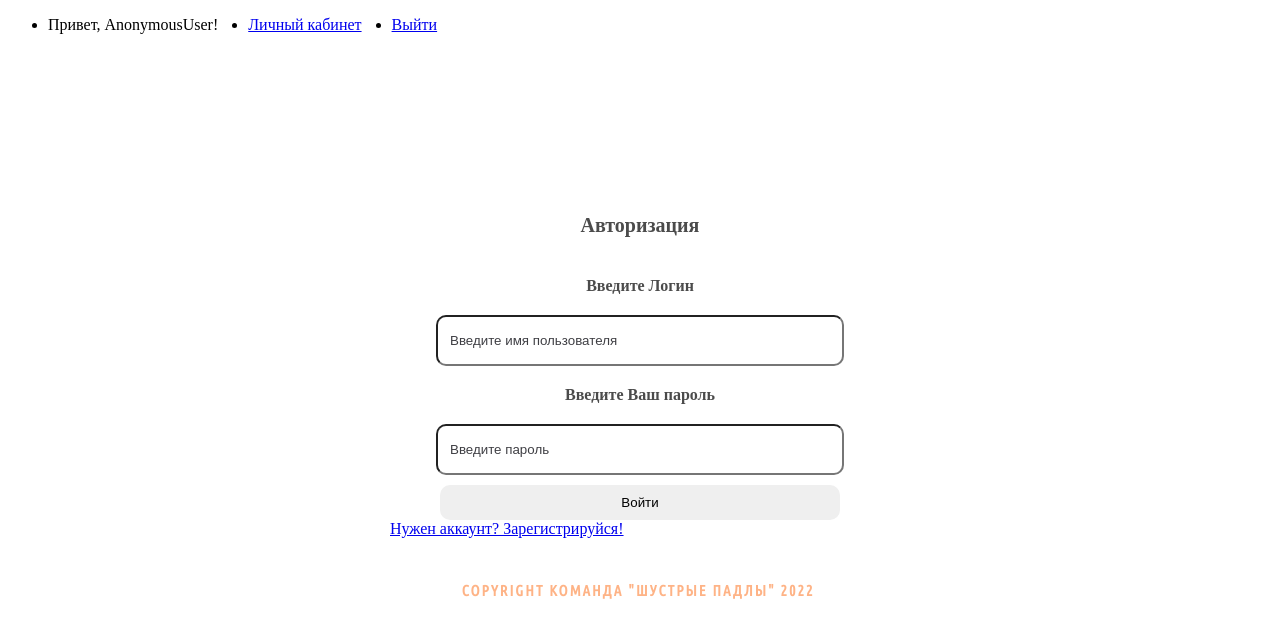
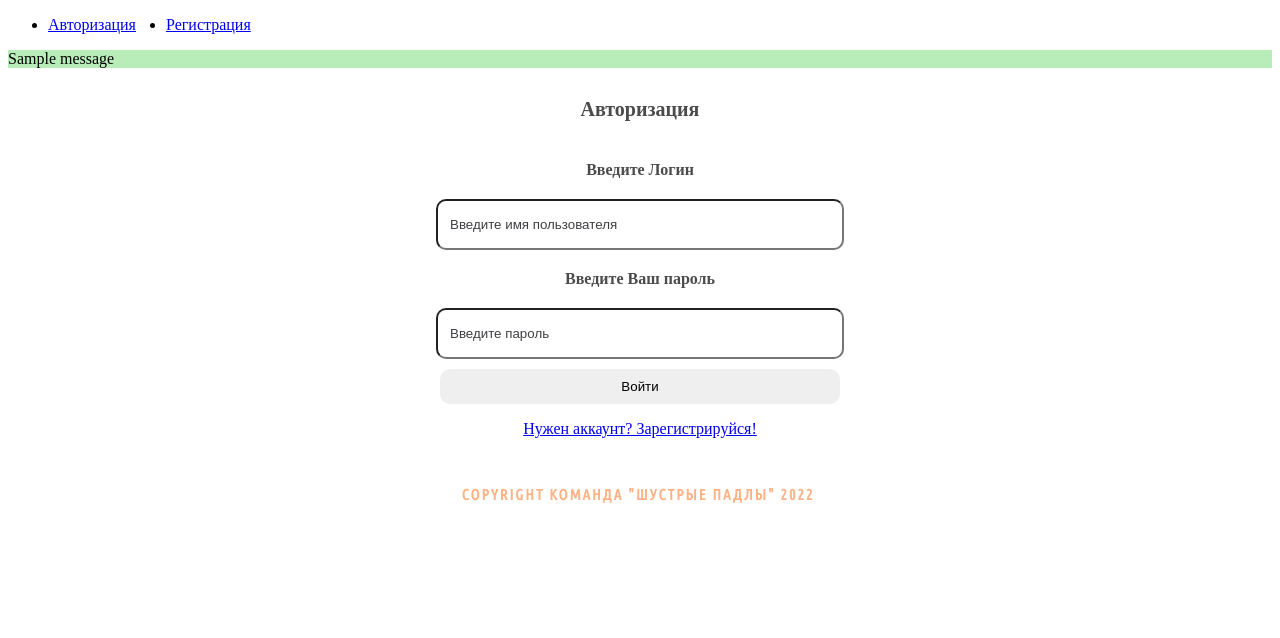
Before and after one commit to Pavel-Nefedov/HeadHunter, a Django app: page /login/ in a window 1280 px wide. Shown: the top 638 px of the page. Run offline with Django 3.2, Linux system fonts and the light colour scheme; tables that the repository leaves empty hold one stand-in row (values such as "Sample post"); one stand-in notice (Sample message) is shown.

Commit message:
Added templates for userapp, added hubs to model article. Registration and authorization done. Added template for profile, controller logout, avatar for user.

```diff
--- a/epic_habr/epic_habr/urls.py
+++ b/epic_habr/epic_habr/urls.py
@@ -13,10 +13,12 @@ Including another URLconf
     1. Import the include() function: from django.urls import include, path
     2. Add a URL to urlpatterns:  path('blog/', include('blog.urls'))
 """
+from django.conf.urls.static import static
 from django.contrib import admin
 from django.urls import path, include
 
 import mainapp.views as mainapp
+from epic_habr import settings
 
 urlpatterns = [
     path('admin/', admin.site.urls),
@@ -24,3 +26,6 @@ urlpatterns = [
     path('articles/', include('mainapp.urls', namespace='art')),
     path('login/', include('userapp.urls', namespace='login')),
 ]
+
+if settings.DEBUG:
+    urlpatterns += static(settings.MEDIA_URL, document_root=settings.MEDIA_ROOT)
--- a/epic_habr/mainapp/templates/mainapp/includes/inc_header.html
+++ b/epic_habr/mainapp/templates/mainapp/includes/inc_header.html
@@ -1,15 +1,21 @@
 {% load my_filter %}
 {% load static %}
 <ul style="display:flex;">
-    {% if request.user %}
-        <li style="margin-right: 30px">Привет, {{ request.user }}!</li>
-        <li style="margin-right: 30px"><a href="#">Личный кабинет</a></li>
-        <li><a href="#">Выйти</a></li>
+    {% if user.username %}
+        <li style="margin-right: 30px">Привет,
+            {% if user.first_name %}
+                {{ user.first_name|title }} {{ user.last_name|title }}!</li>
+            {% else %}
+                {{ user.username }}
+            {% endif %}
+        <li style="margin-right: 30px"><a href="{% url 'login:profile' %}">Личный кабинет</a></li>
+        <li><a href="{% url 'login:logout' %}">Выйти</a></li>
     {% else %}
         <li style="margin-right: 30px"><a href="{% url 'login:index' %}">Авторизация</a></li>
         <li><a href="{% url 'login:register' %}">Регистрация</a></li>
     {% endif %}
 </ul>
+{% if url_dict %}
     <ul class="menu-main">
         {% for key, value in url_dict.items %}
             <li{% if request.path == full_url_dict|get_from_dict:key %} class="IamHere"{% endif %}>
@@ -18,3 +24,21 @@
 
         {% endfor %}
     </ul>
+{% endif %}
+{% if request.path|path_contain:"login" %}
+    {% if messages or form.errors %}
+        <div class="alert {% if messages %}alert-success{% else %}alert-warning{% endif %}" >
+            {% if messages %}
+                {% for message in messages %}
+                    {{ message }}
+                {% endfor %}
+            {% else %}
+                {% if form.non_field_errors %}
+                    {{ form.non_field_errors }}
+                {% else %}
+                    {{ form.errors }}
+                {% endif %}
+            {% endif %}
+        </div>
+    {% endif %}
+{% endif %}
--- a/epic_habr/mainapp/templatetags/my_filter.py
+++ b/epic_habr/mainapp/templatetags/my_filter.py
@@ -6,3 +6,8 @@ register = template.Library()
 @register.filter(name='get_from_dict')
 def function_filter(my_dict, key):
     return my_dict.get(key)
+
+
+@register.filter(name='path_contain')
+def function_filter(path, controller):
+    return controller in path
--- a/epic_habr/static/css/auth.css
+++ b/epic_habr/static/css/auth.css
@@ -5,8 +5,12 @@
     border-radius: 4px;
 }
 
-.form_auth_block_content {
-    padding-top: 15%;
+/*.form_auth_block_content {*/
+/*    padding-top: 15%;*/
+/*}*/
+
+.aligncenter {
+    text-align: center;
 }
 
 .form_auth_block_head_text {
@@ -39,6 +43,10 @@
     outline: none;
 }
 
+.readonly {
+    color: #606060;
+}
+
 
 
 input:focus {
@@ -56,6 +64,14 @@ input:focus {
     height: 35px;
     border: none;
     cursor: pointer;
+}
+
+.alert-success {
+    background: #b8ecb8;
+}
+
+.alert-warning {
+    background: #f6bc77;
 }
 
 ::-webkit-input-placeholder {
--- a/epic_habr/userapp/forms.py
+++ b/epic_habr/userapp/forms.py
@@ -1,4 +1,4 @@
-from django.contrib.auth.forms import AuthenticationForm, UserCreationForm
+from django.contrib.auth.forms import AuthenticationForm, UserCreationForm, UserChangeForm
 from django import forms
 from userapp.models import User
 
@@ -40,10 +40,43 @@ class UserRegistrationForm(UserCreationForm):
         model = User
         fields = ('first_name', 'last_name', 'username', 'email', 'password1', 'password2')
 
-    # def __init__(self, *args, **kwargs):
-    #     super(UserRegistrationForm, self).__init__(*args, **kwargs)
-    #     for field_name, field in self.fields.items():
-    #         if field.widget.attrs['class']:
-    #             field.widget.attrs['class'] += ' class_for_all_fields'
-    #         else:
-    #             field.widget.attrs['class'] = 'class_for_all_fields'
+    def __init__(self, *args, **kwargs):
+        super(UserRegistrationForm, self).__init__(*args, **kwargs)
+        for field_name, field in self.fields.items():
+            if field.widget.attrs['class']:
+                field.widget.attrs['class'] += ' class_for_all_fields'
+            else:
+                field.widget.attrs['class'] = 'class_for_all_fields'
+
+
+class UserProfileForm(UserChangeForm):
+    username = forms.CharField(
+        widget=forms.TextInput(attrs={'class': 'username_class readonly', 'readonly': True}))
+    email = forms.CharField(
+        widget=forms.EmailInput(attrs={'class': 'email_class readonly', 'readonly': True}))
+    image = forms.ImageField(widget=forms.FileInput())
+
+    # first_name = forms.CharField(
+    #     widget=forms.TextInput(attrs={'class': 'first_name_class', 'placeholder': 'Введите Ваше имя'}))
+    # last_name = forms.CharField(
+    #     widget=forms.TextInput(attrs={'class': 'last_name_class', 'placeholder': 'Введите Вашу фамилию'}))
+    #
+    # email = forms.CharField(
+    #     widget=forms.EmailInput(attrs={'class': 'email_class', 'placeholder': 'Введите Вашу почту'}))
+    # password1 = forms.CharField(
+    #     widget=forms.PasswordInput(attrs={'class': 'password_class', 'placeholder': 'Введите пароль'}))
+    # password2 = forms.CharField(
+    #     widget=forms.PasswordInput(attrs={'class': 'password_class', 'placeholder': 'Повторите пароль'}))
+
+    class Meta:
+        model = User
+        fields = ('username', 'email', 'first_name', 'last_name', 'image')
+
+    def __init__(self, *args, **kwargs):
+        super(UserProfileForm, self).__init__(*args, **kwargs)
+        for field_name, field in self.fields.items():
+            if field.widget.attrs.get('class'):
+                field.widget.attrs['class'] += ' class_for_all_fields'
+            else:
+                field.widget.attrs['class'] = 'class_for_all_fields'
+            self.fields['image'].widget.attrs['class'] = 'custom-file-input'
--- a/epic_habr/userapp/models.py
+++ b/epic_habr/userapp/models.py
@@ -4,6 +4,6 @@ from django.db import models
 
 # Create your models here.
 class User(AbstractUser):
-    image = models.ImageField(upload_to='users_images', blank=True)
-    birthday = models.DateField
+    image = models.ImageField(upload_to='users_images', blank=True, null=True)
+    birthday = models.DateField(verbose_name='Дата рождения', blank=True, null=True)
     banned_before = models.DateTimeField(verbose_name='Забанен до', null=True, blank=True)
--- a/epic_habr/userapp/templates/userapp/login.html
+++ b/epic_habr/userapp/templates/userapp/login.html
@@ -10,7 +10,7 @@
 {% endblock %}
 {% block content %}
     <div class="form_auth_block">
-        <div class="form_auth_block_content">
+        <p class="form_auth_block_content">
             <p class="form_auth_block_head_text">Авторизация</p>
             <form class="form_auth_style" action="{% url 'login:index' %}" method="post">
                 {% csrf_token %}
@@ -22,7 +22,7 @@
                 {{ form.password }}
                 <button class="form_auth_button" type="submit" name="form_auth_submit">Войти</button>
             </form>
-            <div class="small"><a href="{% url 'login:register' %}">Нужен аккаунт? Зарегистрируйся!</a></div>
+            <p class="aligncenter"><a href="{% url 'login:register' %}">Нужен аккаунт? Зарегистрируйся!</a></p>
         </div>
     </div>
 {% endblock %}
--- a/epic_habr/userapp/templates/userapp/register.html
+++ b/epic_habr/userapp/templates/userapp/register.html
@@ -9,7 +9,7 @@
 {% endblock %}
 {% block content %}
     <div class="form_auth_block">
-        <div class="form_auth_block_content">
+        <p class="form_auth_block_content">
             <p class="form_auth_block_head_text">Регистрация</p>
             <form class="form_auth_style" action="{% url 'login:register' %}" method="post">
                 {% csrf_token %}
@@ -27,7 +27,7 @@
                 {{ form.password2 }}
                 <button class="form_auth_button" type="submit" name="form_auth_submit">Зарегистрироваться</button>
             </form>
-            <div class="small"><a href="{% url 'login:index' %}">Уже есть аккаунт? Авторизоваться</a></div>
+            <p class="aligncenter"><a href="{% url 'login:index' %}">Уже есть аккаунт? Авторизоваться</a></p>
         </div>
     </div>
 {% endblock %}
--- a/epic_habr/userapp/urls.py
+++ b/epic_habr/userapp/urls.py
@@ -1,6 +1,7 @@
+
 from django.urls import path
-import mainapp.views as mainapp
-from userapp.views import login, register
+from userapp.views import login, register, profile, logout
+
 
 app_name = 'userapp'
 
@@ -8,6 +9,8 @@ urlpatterns = [
 
     path('', login, name='index'),
     path('register/', register, name='register'),
+    path('profile/', profile, name='profile'),
+    path('logout/', logout, name='logout'),
 
 
 ]
--- a/epic_habr/userapp/views.py
+++ b/epic_habr/userapp/views.py
@@ -1,12 +1,12 @@
 from django.shortcuts import render, HttpResponseRedirect
 from django.urls import reverse
-from django.contrib import auth
+from django.contrib import auth, messages
 
 import sys
 
 sys.path.append('../')
 
-from userapp.forms import UserLoginForm, UserRegistrationForm
+from userapp.forms import UserLoginForm, UserRegistrationForm, UserProfileForm
 
 
 # Create your views here.
@@ -41,6 +41,7 @@ def register(request):
         form = UserRegistrationForm(data=request.POST)
         if form.is_valid():
             form.save()
+            messages.success(request, 'Вы успешно зарегистрировались!')
             return HttpResponseRedirect(reverse('login:index'))
         else:
             print(form.errors)
@@ -54,3 +55,28 @@ def register(request):
         'form': form
     }
     return render(request, 'userapp/register.html', content)
+
+
+def profile(request):
+    if request.method == 'POST':
+        form = UserProfileForm(data=request.POST, instance=request.user, files=request.FILES)
+        if form.is_valid():
+            form.save()
+            return HttpResponseRedirect(reverse('login:profile'))
+        else:
+            print(form.errors)
+    else:
+        form = UserProfileForm(instance=request.user)
+    title = 'Личный кабинет'
+    h1 = 'Личный кабинет на эпичном хабре'
+    content = {
+        'h1': h1,
+        'title': title,
+        'form': form
+    }
+    return render(request, 'userapp/profile.html', content)
+
+
+def logout(request):
+    auth.logout(request)
+    return HttpResponseRedirect(reverse('main'))
```
Also changed, not shown: epic_habr/userapp/templates/userapp/profile.html (+13 -10 lines), epic_habr/db.sqlite3. Lines whose indentation alone changed are shown as unchanged.
